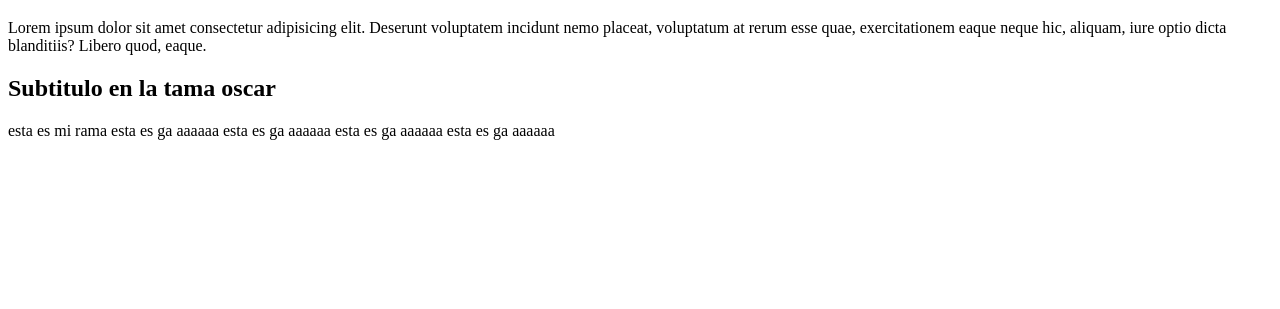
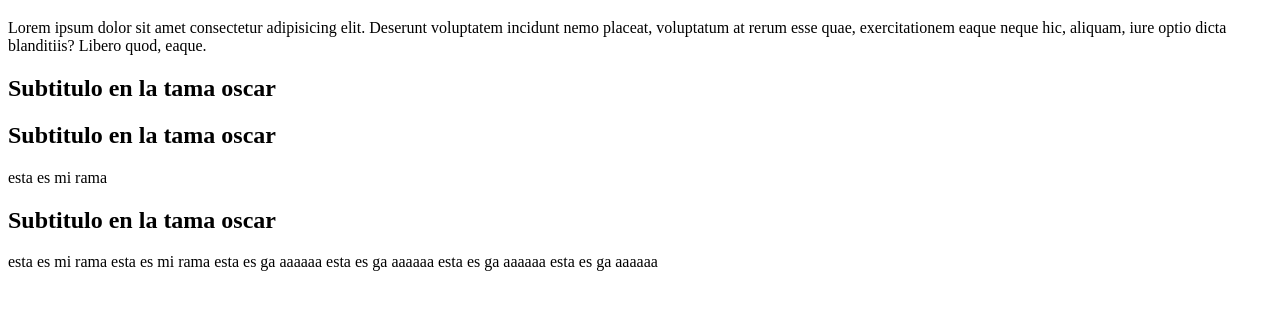
Before and after one commit to jimvehi/Calidad-del-software, a plain HTML site: page jimv.html in a window 1280 px wide. Shown: the part 61-370 px from the top of the page. Drawn offline with Linux system fonts and the light colour scheme.

Commit message:
kelokels

```diff
--- a/jimv.html
+++ b/jimv.html
@@ -9,6 +9,10 @@
 	<h1>Esta es la rama Oscar</h1>
 	<p>Lorem ipsum dolor sit amet consectetur adipisicing elit. Deserunt voluptatem incidunt nemo placeat, voluptatum at rerum esse quae, exercitationem eaque neque hic, aliquam, iure optio dicta blanditiis? Libero quod, eaque.</p>
 	<h2>Subtitulo en la tama oscar</h2>
+	<h2>Subtitulo en la tama oscar</h2>
+	<hi>esta es mi rama </hi>
+	<h2>Subtitulo en la tama oscar</h2>
+	<hi>esta es mi rama </hi>
 	<hi>esta es mi rama </hi>
 	<hi>esta es ga aaaaaa </hi>
 	<hi>esta es ga aaaaaa </hi>
```
Also changed, not shown: pruebaaaaadejim.html (+8 -1 lines).
